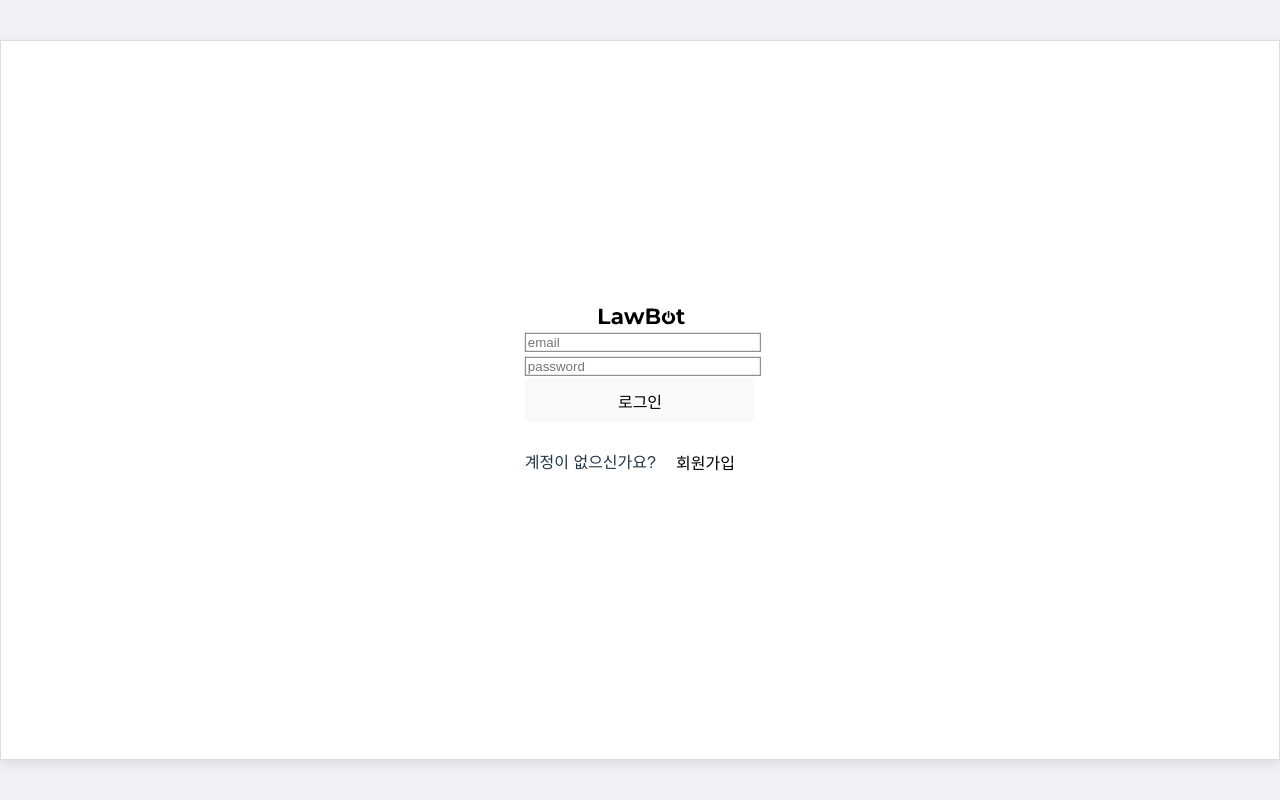
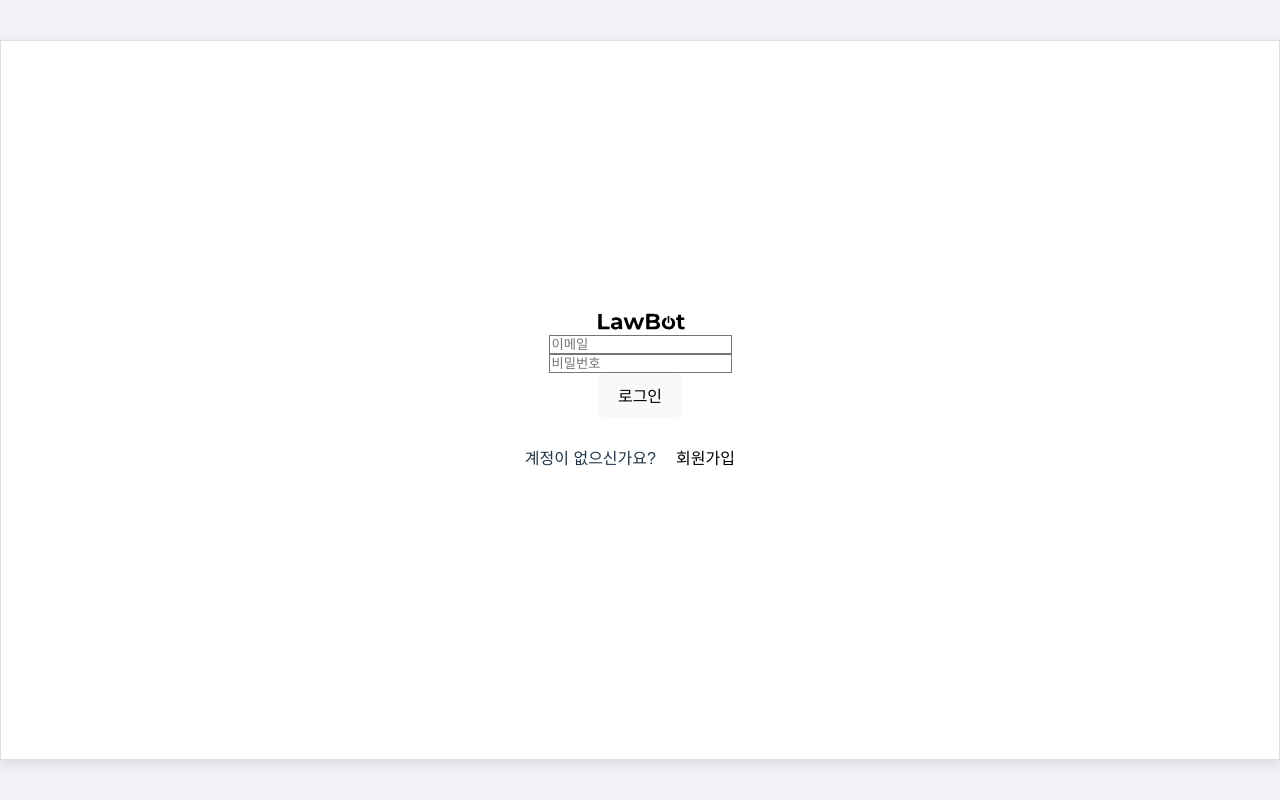
Before and after one commit to KNU-Capstone-design-team4/FE, a React (Vite) app: page /login in a window 1280 px wide. Built offline with nearby package versions, Linux system fonts and the light colour scheme.

Commit message:
Fix: 로그인페이지 유효성 검사 추가

```diff
--- a/feature/login_register/RegisterForm.tsx
+++ b/feature/login_register/RegisterForm.tsx
@@ -52,16 +52,16 @@ const RegisterForm: React.FC<RegisterFormProps> = ({ onRegisterSuccess }) => {
         onChange={(e) => setEmail(e.target.value)}
         className="w-80 px-4 py-2 border rounded-md"
       />
-      {emailError && <p className="text-red-500 text-xs">{emailError}</p>}
+      {emailError && <p className="text-red-500 text-xs mt-1">{emailError}</p>}
 
       <input
         type="password"
         placeholder="비밀번호"
-        value={password}
+        value={password}
         onChange={(e) => setPassword(e.target.value)}
         className="w-80 px-4 py-2 border rounded-md"
       />
-      {passwordError && <p className="text-red-500 text-xs">{passwordError}</p>}
+      {passwordError && <p className="text-red-500 text-xs mt-1">{passwordError}</p>}
 
       <input
         type="text"
@@ -78,7 +78,7 @@ const RegisterForm: React.FC<RegisterFormProps> = ({ onRegisterSuccess }) => {
         onChange={(e) => setPhoneNumber(e.target.value)}
         className="w-80 px-4 py-2 border rounded-md"
       />
-      {phoneError && <p className="text-red-500 text-xs">{phoneError}</p>}
+      {phoneError && <p className="text-red-500 text-xs mt-1">{phoneError}</p>}
 
       <button
         onClick={handleRegister}
--- a/feature/login_register/loginpage.tsx
+++ b/feature/login_register/loginpage.tsx
@@ -1,14 +1,49 @@
-import React, {useState} from "react";
+import React, { useState, useEffect } from "react";
 import { useNavigate } from "react-router-dom";
 import lawbotLogo from '../../src/assets/lawbot_logo.svg';
+import { validateEmail, validatePassword } from "./validation";
 
 export default function LoginPage() {
   const navigate = useNavigate();
 
+  const [email, setEmail] = useState("");
+  const [password, setPassword] = useState("");
+  const [emailError, setEmailError] = useState("");
+  const [passwordError, setPasswordError] = useState("");
+
+  useEffect(() => {
+    if (email && !validateEmail(email)) {
+      setEmailError("유효한 이메일 주소를 입력해주세요.");
+    } else {
+      setEmailError("");
+    }
+  }, [email]);
+
+  useEffect(() => {
+    if (password && !validatePassword(password)) {
+      setPasswordError("비밀번호는 8자 이상, 대문자/소문자/숫자/특수문자 중 3종류 이상 포함해야 합니다.");
+    } else {
+      setPasswordError("");
+    }
+  }, [password]);
+
+  const handleLogin = () => {
+    if (!email || !password) {
+      console.error("이메일과 비밀번호를 모두 입력해주세요.");
+      return;
+    }
+
+    if (emailError || passwordError) {
+      console.error("입력 정보를 확인해주세요.");
+      return;
+    }
+
+    console.log("로그인 성공!", { email, password });
+    navigate("/");
+  };
+
   return (
-    <div className="relative w-full h-screen bg-gray-100 overflow-hidden">
-
-      <div className="absolute top-1/2 left-1/2 -translate-x-1/2 -translate-y-1/2">
+    <div className="relative w-full h-screen bg-gray-100 overflow-hidden flex items-center justify-center">
       <div className="bg-white p-8 rounded-xl shadow-2xl w-full max-w-sm flex flex-col items-center">
         <img
           src={lawbotLogo}
@@ -17,26 +52,44 @@ export default function LoginPage() {
           className="mb-6"
         />
 
-          <div className="mb-4 w-full">
+        {/* 이메일 래퍼(가로 중앙 정렬) */}
+        <div className="mb-4 w-full flex flex-col items-center">
           <input
             type="email"
             id="email"
-              placeholder="email"
-              className="w-full px-4 py-3 border border-gray-300 rounded-md focus:outline-none focus:ring-2 focus:ring-blue-500 text-base"
+            placeholder="이메일"
+            value={email}
+            onChange={(e) => setEmail(e.target.value)}
+            className="w-96 mx-auto px-4 py-3 border border-gray-300 rounded-md focus:outline-none focus:ring-2 focus:ring-blue-500 text-base"
           />
+          {/* Tailwind 클래스 유지 + 인라인 컬러 페일백 */}
+          {emailError && (
+            <p className="text-red-500 text-xs mt-1 text-center" style={{ color: '#ef4444' }}>
+              {emailError}
+            </p>
+          )}
         </div>
 
-          <div className="mb-6 w-full">
+        {/* 비밀번호 래퍼(가로 중앙 정렬) */}
+        <div className="mb-6 w-full flex flex-col items-center">
           <input
             type="password"
             id="password"
-              placeholder="password"
-              className="w-full px-4 py-3 border border-gray-300 rounded-md focus:outline-none focus:ring-2 focus:ring-blue-500 text-base"
+            placeholder="비밀번호"
+            value={password}
+            onChange={(e) => setPassword(e.target.value)}
+            className="w-96 mx-auto px-4 py-3 border border-gray-300 rounded-md focus:outline-none focus:ring-2 focus:ring-blue-500 text-base"
           />
+          {passwordError && (
+            <p className="text-red-500 text-xs mt-1 text-center" style={{ color: '#ef4444' }}>
+              {passwordError}
+            </p>
+          )}
         </div>
 
         <button
-            className="w-full py-3 mb-4 bg-black text-white rounded-lg font-semibold hover:bg-gray-800 transition-colors"
+          className="w-96 py-3 mb-4 bg-black text-white rounded-lg font-semibold hover:bg-gray-800 transition-colors"
+          onClick={handleLogin}
         >
           로그인
         </button>
@@ -52,6 +105,5 @@ export default function LoginPage() {
         </p>
       </div>
     </div>
-    </div>
   );
 }
--- a/postcss.config.js
+++ b/postcss.config.js
@@ -7,3 +7,4 @@ export default {
     autoprefixer,
   ],
 };
+o
```
Lines whose indentation alone changed are shown as unchanged.
